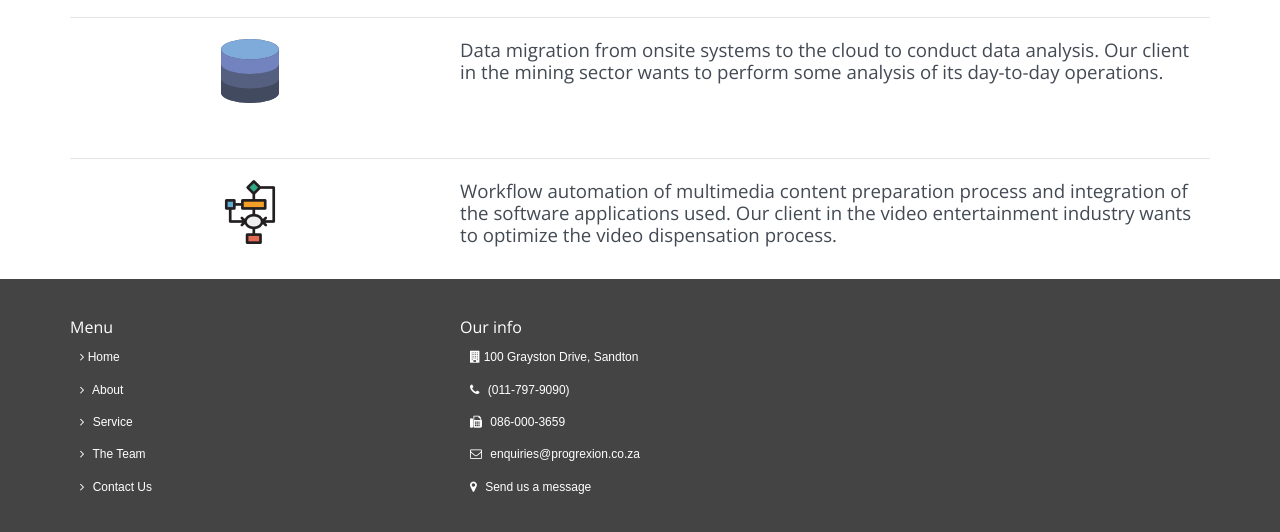
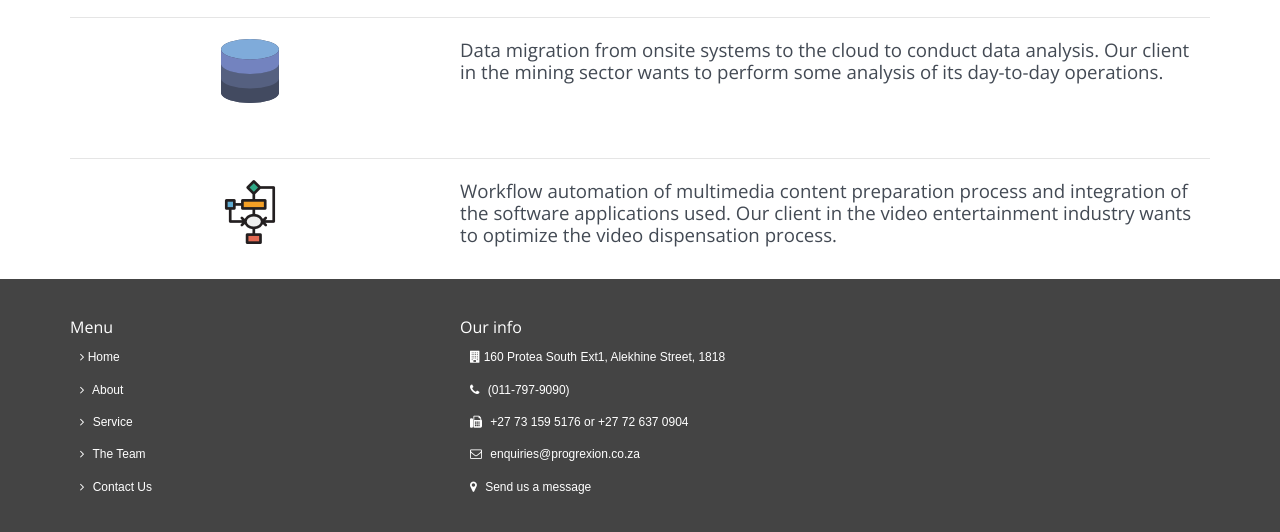
Before and after one commit to StuntsKhumza/sps, a plain HTML site: page index.html in a window 1280 px wide. Shown: the part 1307-1839 px from the top of the page. Drawn offline with nearby package versions, Linux system fonts and the light colour scheme; a web font is replaced by a local one.

Commit message:
updated footer

```diff
--- a/index.html
+++ b/index.html
@@ -183,7 +183,7 @@
                                         <i class="fa fa-building" aria-hidden="true"></i>
                                     </b>
 
-                                    100 Grayston Drive, Sandton
+                                    160 Protea South Ext1, Alekhine Street, 1818
                                 </a>
 
 
@@ -198,7 +198,7 @@
                             <li>
                                 <a href="#">
                                     <i class="fa fa-fax" aria-hidden="true"></i>
-                                    086-000-3659
+                                    +27 73 159 5176 or +27 72 637 0904
                                 </a>
 
                             </li>
```
Also changed, not shown: 1 other file.
